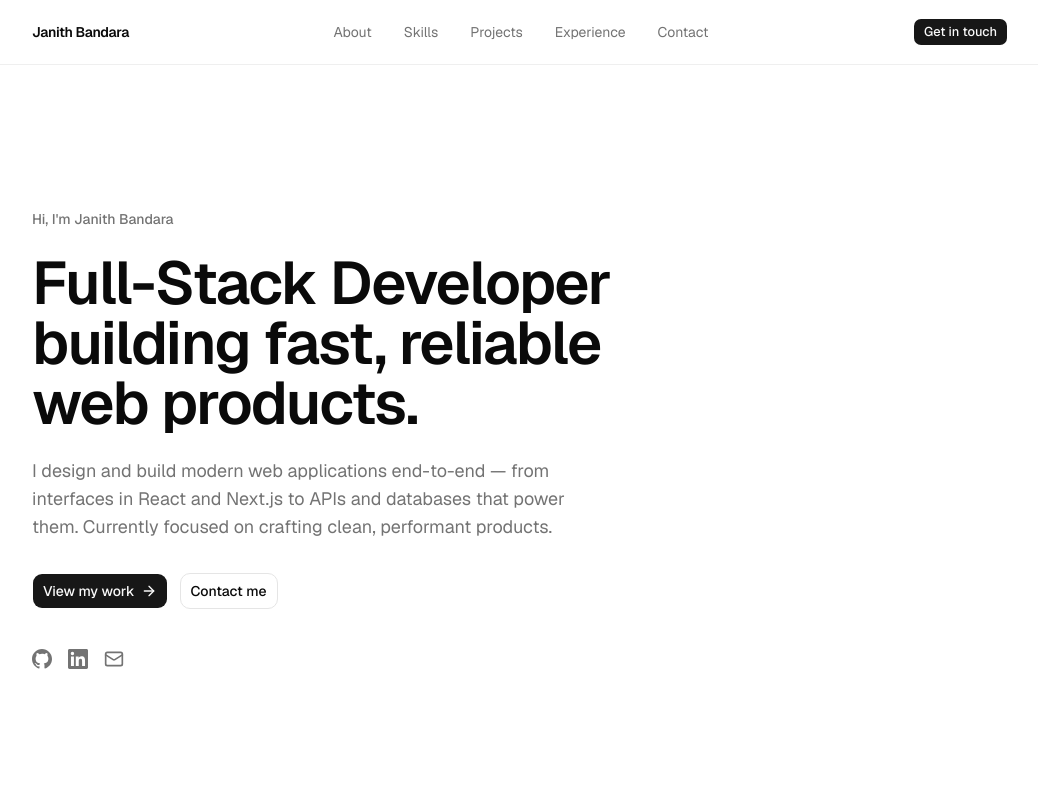
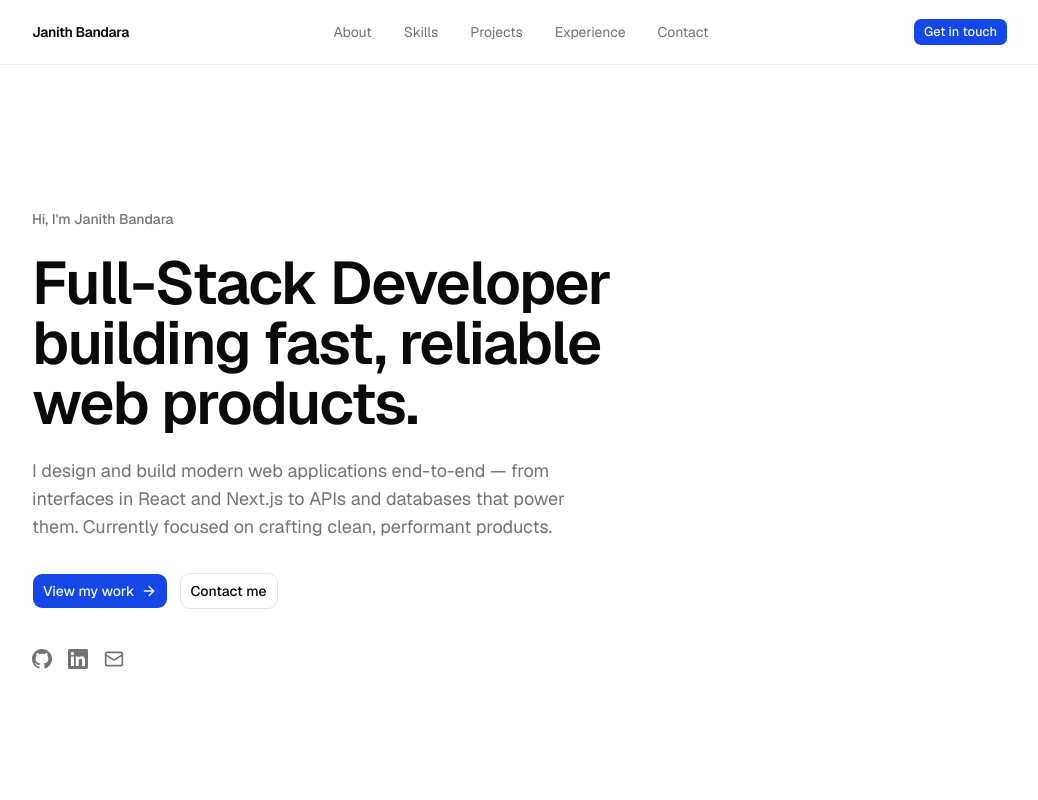
Before and after one commit to janithbandara1/portfolio, a Next.js app: page / in a window 1280 px wide. Shown: the top 800 px of the page, without its empty margins (120-1158 px from the left). Built offline with nearby package versions, Linux system fonts and the light colour scheme.

Commit message:
Update color variables in globals.css for improved theme consistency

```diff
--- a/app/globals.css
+++ b/app/globals.css
@@ -55,10 +55,10 @@
   --card-foreground: oklch(0.145 0 0);
   --popover: oklch(1 0 0);
   --popover-foreground: oklch(0.145 0 0);
-  --primary: oklch(0.205 0 0);
-  --primary-foreground: oklch(0.985 0 0);
-  --secondary: oklch(0.97 0 0);
-  --secondary-foreground: oklch(0.205 0 0);
+  --primary: oklch(0.488 0.243 264.376);
+  --primary-foreground: oklch(0.97 0.014 254.604);
+  --secondary: oklch(0.967 0.001 286.375);
+  --secondary-foreground: oklch(0.21 0.006 285.885);
   --muted: oklch(0.97 0 0);
   --muted-foreground: oklch(0.556 0 0);
   --accent: oklch(0.97 0 0);
@@ -75,8 +75,8 @@
   --radius: 0.625rem;
   --sidebar: oklch(0.985 0 0);
   --sidebar-foreground: oklch(0.145 0 0);
-  --sidebar-primary: oklch(0.205 0 0);
-  --sidebar-primary-foreground: oklch(0.985 0 0);
+  --sidebar-primary: oklch(0.546 0.245 262.881);
+  --sidebar-primary-foreground: oklch(0.97 0.014 254.604);
   --sidebar-accent: oklch(0.97 0 0);
   --sidebar-accent-foreground: oklch(0.205 0 0);
   --sidebar-border: oklch(0.922 0 0);
@@ -90,9 +90,9 @@
   --card-foreground: oklch(0.985 0 0);
   --popover: oklch(0.205 0 0);
   --popover-foreground: oklch(0.985 0 0);
-  --primary: oklch(0.922 0 0);
-  --primary-foreground: oklch(0.205 0 0);
-  --secondary: oklch(0.269 0 0);
+  --primary: oklch(0.424 0.199 265.638);
+  --primary-foreground: oklch(0.97 0.014 254.604);
+  --secondary: oklch(0.274 0.006 286.033);
   --secondary-foreground: oklch(0.985 0 0);
   --muted: oklch(0.269 0 0);
   --muted-foreground: oklch(0.708 0 0);
@@ -109,8 +109,8 @@
   --chart-5: oklch(0.269 0 0);
   --sidebar: oklch(0.205 0 0);
   --sidebar-foreground: oklch(0.985 0 0);
-  --sidebar-primary: oklch(0.488 0.243 264.376);
-  --sidebar-primary-foreground: oklch(0.985 0 0);
+  --sidebar-primary: oklch(0.623 0.214 259.815);
+  --sidebar-primary-foreground: oklch(0.97 0.014 254.604);
   --sidebar-accent: oklch(0.269 0 0);
   --sidebar-accent-foreground: oklch(0.985 0 0);
   --sidebar-border: oklch(1 0 0 / 10%);
```
